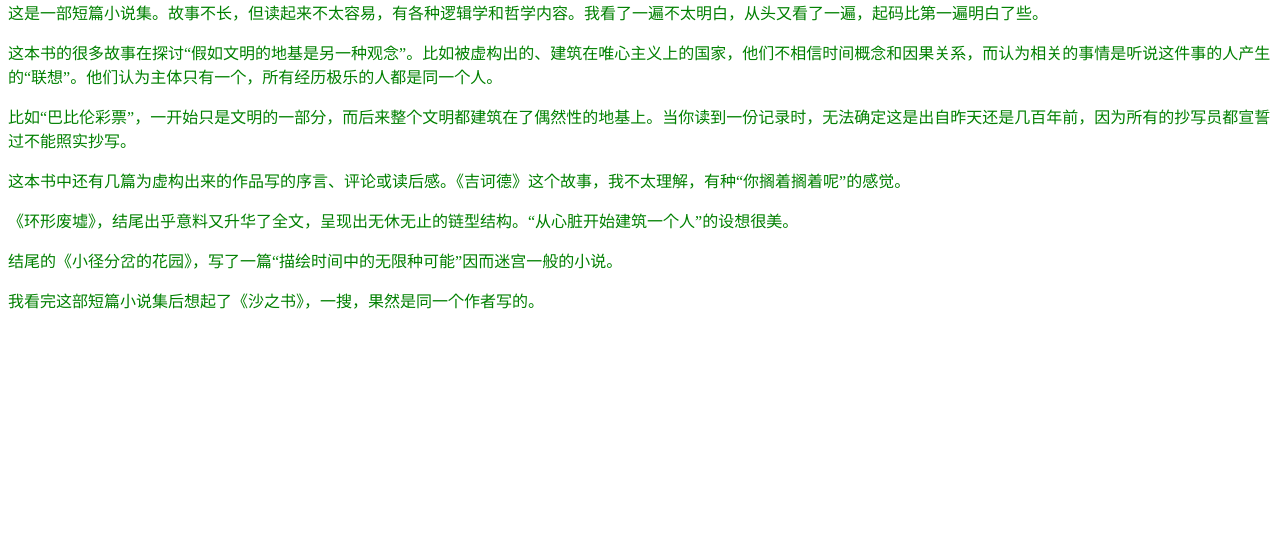
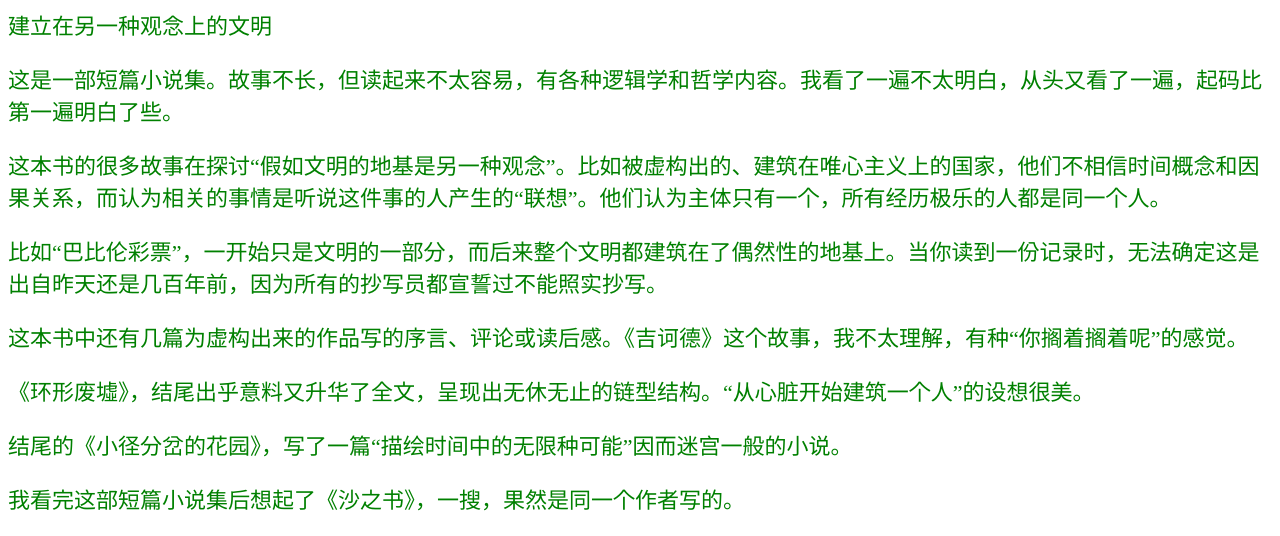
Before and after one commit to Vieww/Vieww.github.io, a plain HTML site: page index.html in a window 1280 px wide. Shown: the part 271-807 px from the top of the page. Drawn offline with Linux system fonts and the light colour scheme.

Commit message:
Update styles.css

```diff
--- a/styles.css
+++ b/styles.css
@@ -1,7 +1,7 @@
 p {
   color: green;
   font-family: 宋体;
-  font-size:22px ；
+  font-size:22px ;
 }
 img {
   display: block;
```
